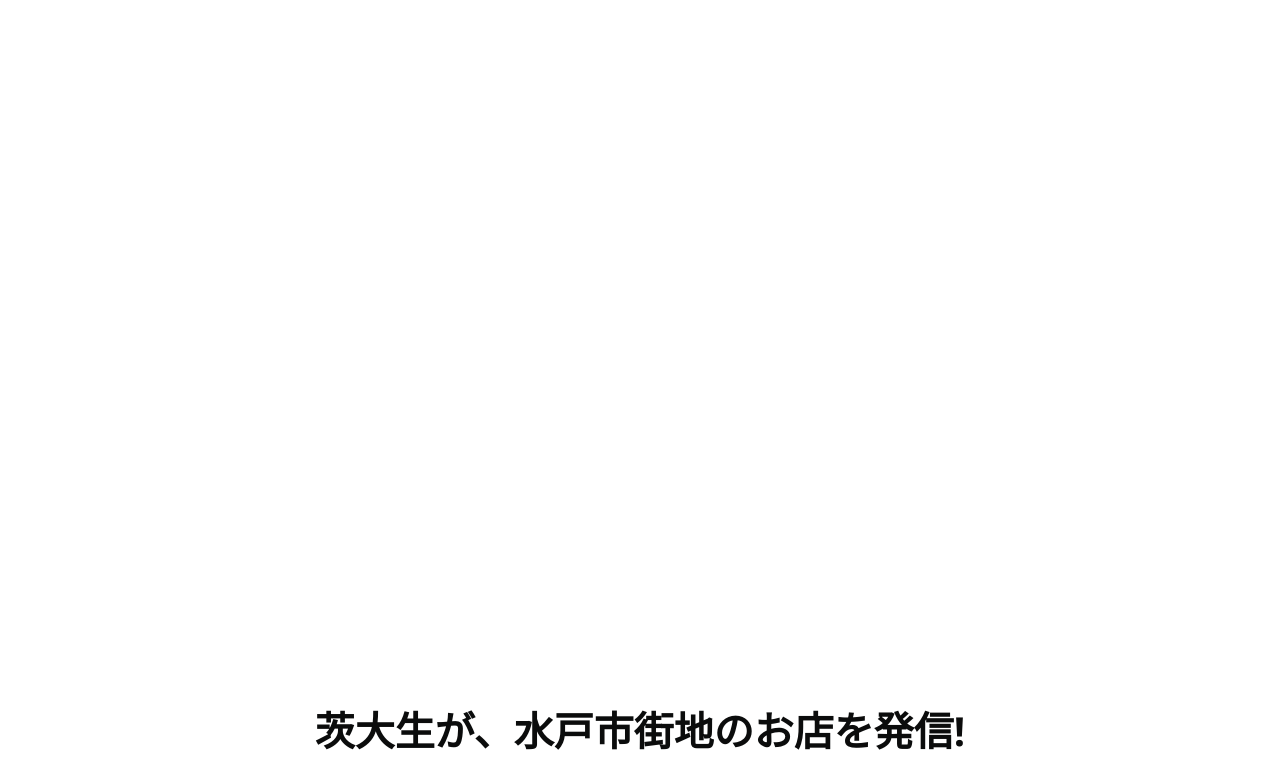
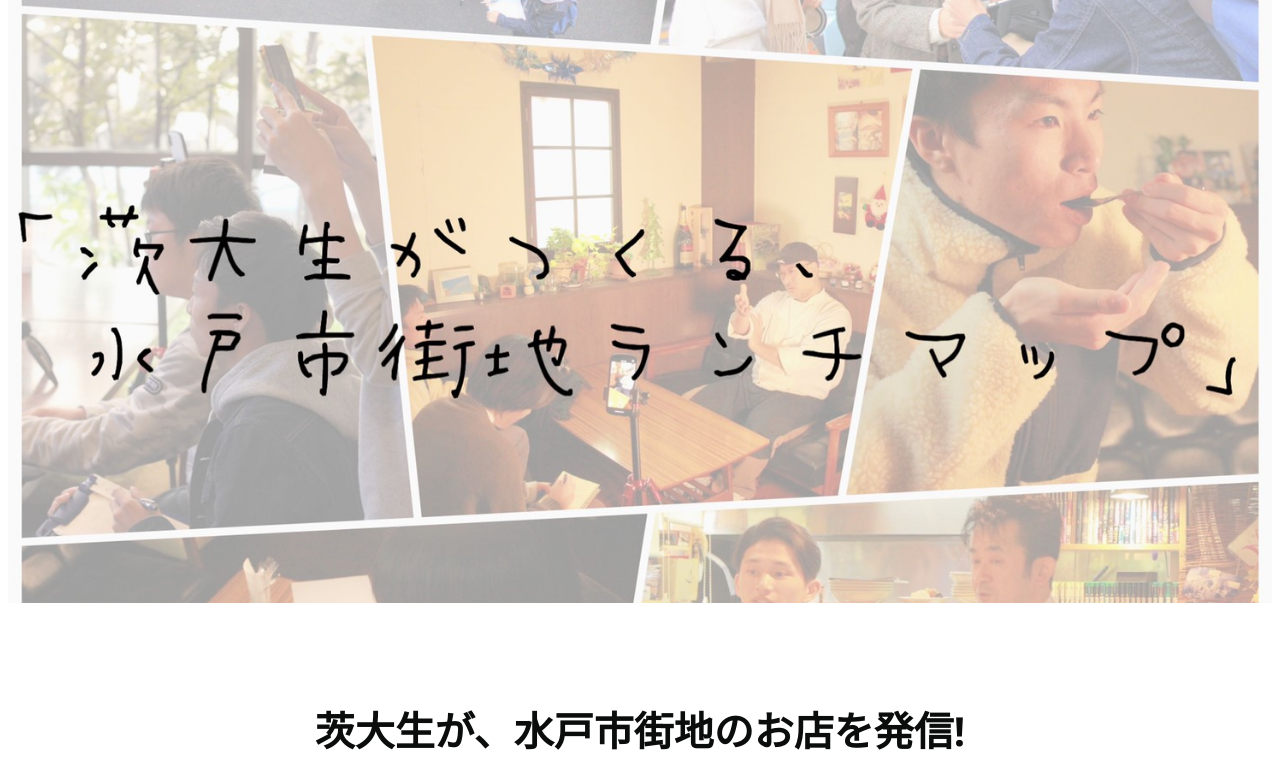
Before and after one commit to chi-26/mito-lunch-github.io, a plain HTML site: page index.html in a window 1280 px wide. Shown: the part 205-962 px from the top of the page. Drawn offline with Linux system fonts and the light colour scheme.

Commit message:
Update style.css

```diff
--- a/style.css
+++ b/style.css
@@ -101,7 +101,7 @@ img {
   /*コンテンツの間隔*/
   justify-content: space-between;
   position: relative;
-  background-image: url(https://raw.githubusercontent.com/chi-26/mito-lunch-github.io/master/web系⓪(赤点)_200109_0001.jpg);
+  background-image: url(https://raw.githubusercontent.com/chi-26/mito-lunch-github.io/master/top-back.jpg);
   background-repeat: no-repeat;
   background-size: cover;
   height: 800px;
```
